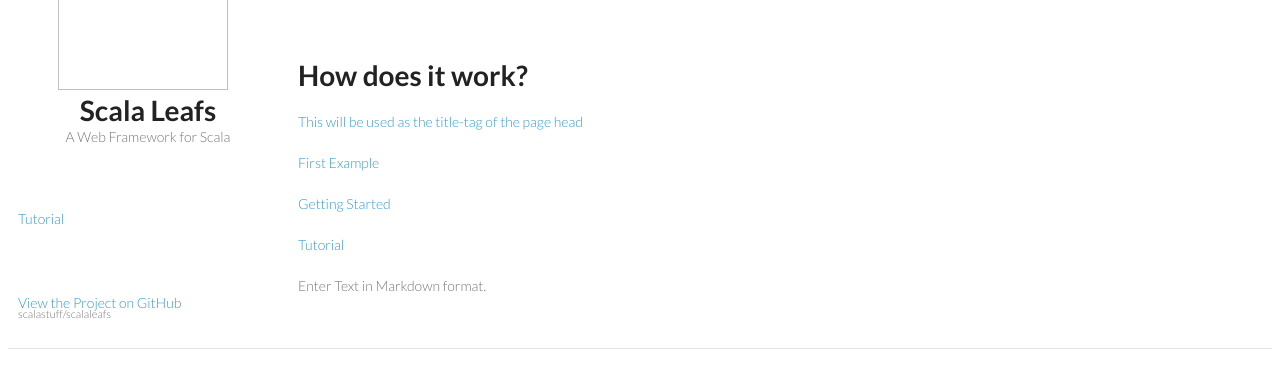
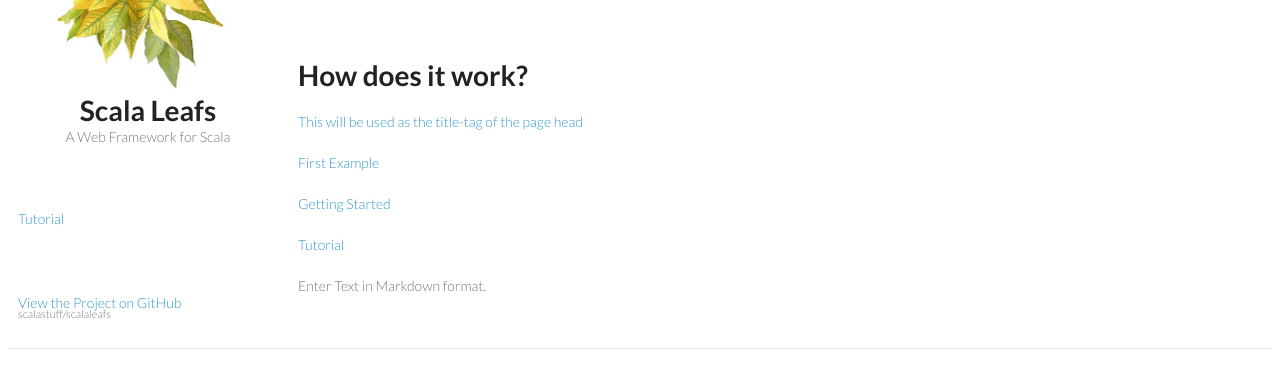
Before and after one commit to scalastuff/scalaleafs, a Jekyll site: the page built from index.md, in a window 1280 px wide. Shown: the top 388 px of the page. Built offline with Jekyll 4.4.1, drawn with Linux system fonts in a browser that asks for light colours.

Commit message:
Updated _layouts/default.html

```diff
--- a/_layouts/default.html
+++ b/_layouts/default.html
@@ -19,7 +19,7 @@
                 <tr><td style="vertical-align: top; width: 260px">
                     <img style="margin-left: 40px; position:absolute;top:-40px;z-index:-10" width="170px"
                          height="130px"
-                         src="./First Example_files/leafs-autumn.jpg">
+                         src="/img/leafs-autumn.jpg">
                     <br/>
                     <h1 style="margin-top: 40px; text-align: center; margin-bottom: 0;">Scala Leafs</h1>
                     <div style="text-align: center;">A Web Framework for Scala</div>
```
